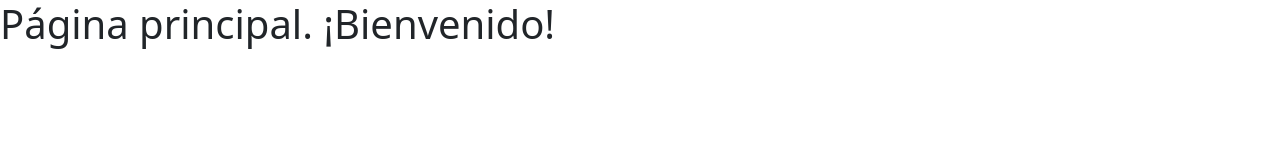
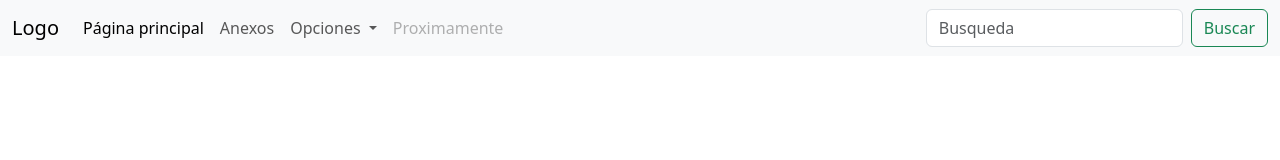
Before and after one commit to MaraLQX09/cricriPrueba1, a plain HTML site: page index.html in a window 1280 px wide. Drawn offline with nearby package versions, Linux system fonts and the light colour scheme.

Commit message:
Versión 1.1

```diff
--- a/index.html
+++ b/index.html
@@ -7,7 +7,42 @@
     <link href="https://cdn.jsdelivr.net/npm/bootstrap@5.3.3/dist/css/bootstrap.min.css" rel="stylesheet" integrity="sha384-QWTKZyjpPEjISv5WaRU9OFeRpok6YctnYmDr5pNlyT2bRjXh0JMhjY6hW+ALEwIH" crossorigin="anonymous">
   </head>
   <body>
-    <h1>Página principal. ¡Bienvenido!</h1>
+    <nav class="navbar navbar-expand-lg bg-body-tertiary">
+        <div class="container-fluid">
+          <a class="navbar-brand" href="#">Logo</a>
+          <button class="navbar-toggler" type="button" data-bs-toggle="collapse" data-bs-target="#navbarSupportedContent" aria-controls="navbarSupportedContent" aria-expanded="false" aria-label="Toggle navigation">
+            <span class="navbar-toggler-icon"></span>
+          </button>
+          <div class="collapse navbar-collapse" id="navbarSupportedContent">
+            <ul class="navbar-nav me-auto mb-2 mb-lg-0">
+              <li class="nav-item">
+                <a class="nav-link active" aria-current="page" href="#">Página principal</a>
+              </li>
+              <li class="nav-item">
+                <a class="nav-link" href="#">Anexos</a>
+              </li>
+              <li class="nav-item dropdown">
+                <a class="nav-link dropdown-toggle" href="#" role="button" data-bs-toggle="dropdown" aria-expanded="false">
+                  Opciones
+                </a>
+                <ul class="dropdown-menu">
+                  <li><a class="dropdown-item" href="#">Opción 1</a></li>
+                  <li><a class="dropdown-item" href="#">Opción 2</a></li>
+                  <li><hr class="dropdown-divider"></li>
+                  <li><a class="dropdown-item" href="#">Opción 3</a></li>
+                </ul>
+              </li>
+              <li class="nav-item">
+                <a class="nav-link disabled" aria-disabled="true">Proximamente</a>
+              </li>
+            </ul>
+            <form class="d-flex" role="search">
+              <input class="form-control me-2" type="search" placeholder="Busqueda" aria-label="Search">
+              <button class="btn btn-outline-success" type="submit">Buscar</button>
+            </form>
+          </div>
+        </div>
+      </nav>
     <script src="https://cdn.jsdelivr.net/npm/bootstrap@5.3.3/dist/js/bootstrap.bundle.min.js" integrity="sha384-YvpcrYf0tY3lHB60NNkmXc5s9fDVZLESaAA55NDzOxhy9GkcIdslK1eN7N6jIeHz" crossorigin="anonymous"></script>
   </body>
 </html>
```
